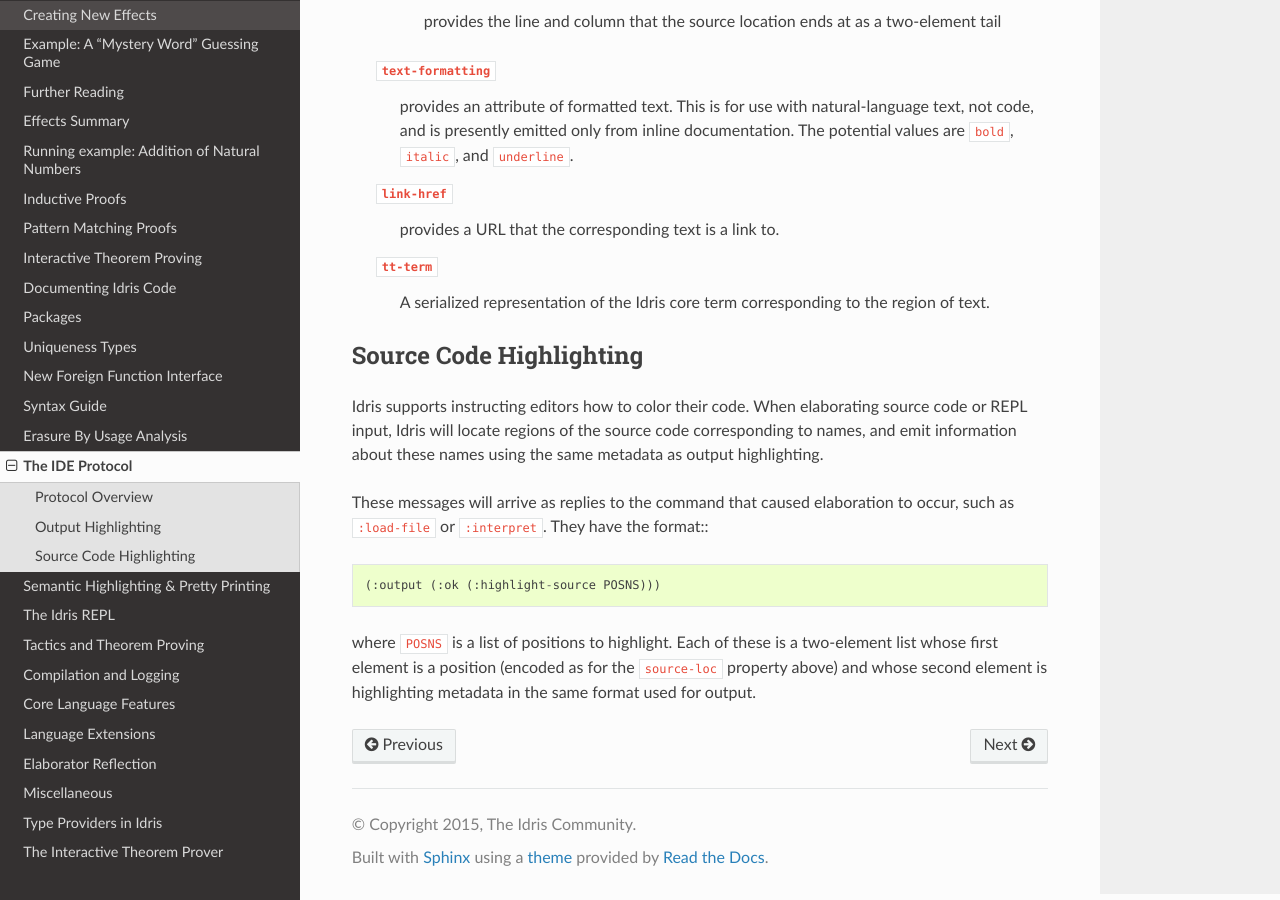
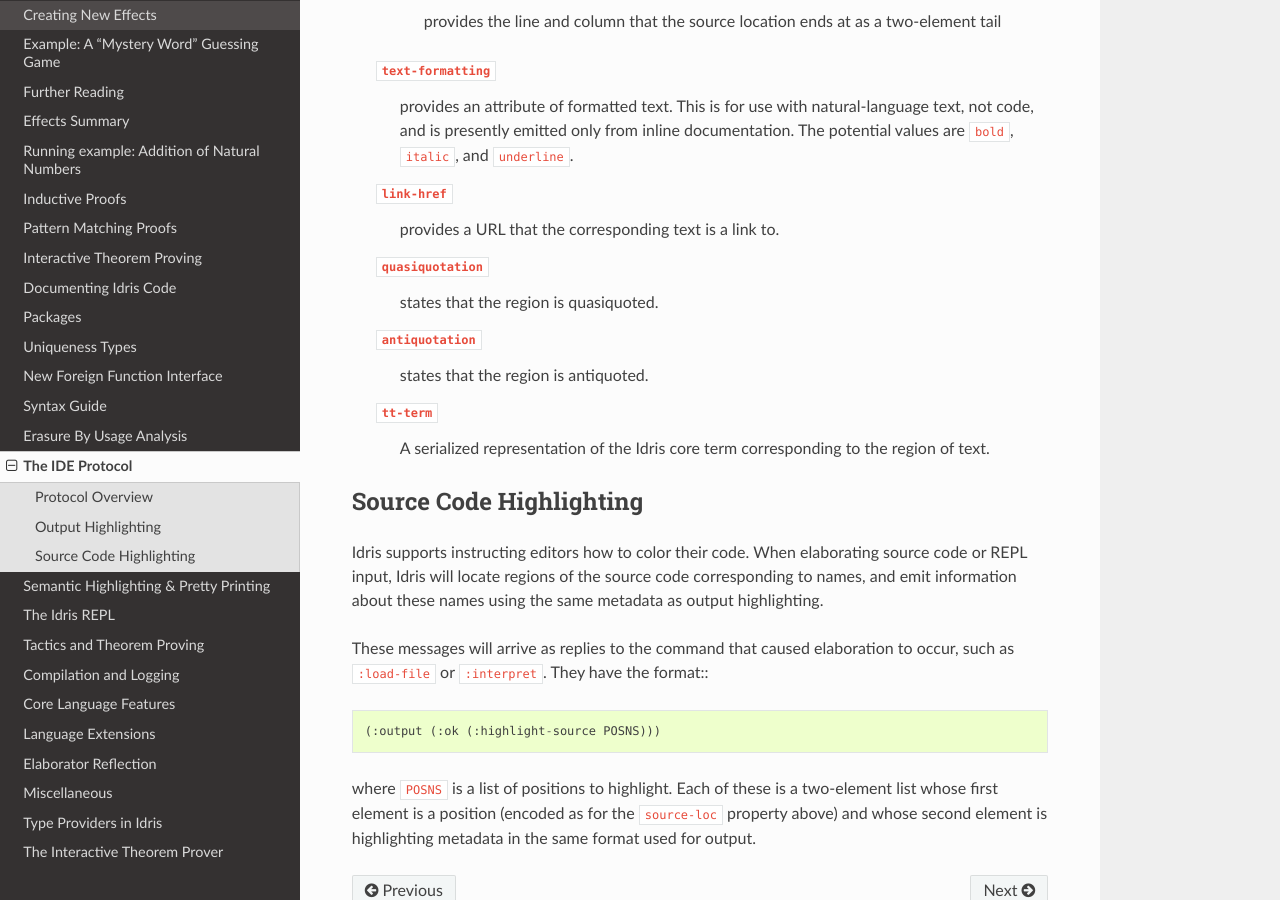
Before and after one commit to idris-lang/Idris-dev, a Sphinx documentation site: the page built from docs/reference/ide-protocol.rst, in a window 1280 px wide and 900 px high, scrolled down 4560 px. Built offline with Sphinx 7.4.7 and the Read the Docs theme 2.0.0, drawn with Linux system fonts in a browser that asks for light colours; formulas are drawn with MathJax 3.

Commit message:
Parser-driven highlighting of quasiquoted regions
Now, quasiquotation and antiquotation regions are annotated by the
parser, which can help editors.

```diff
--- a/docs/reference/ide-protocol.rst
+++ b/docs/reference/ide-protocol.rst
@@ -177,6 +177,12 @@
   ``link-href``
     provides a URL that the corresponding text is a link to.
 
+  ``quasiquotation``
+    states that the region is quasiquoted.
+
+  ``antiquotation``
+    states that the region is antiquoted.
+
   ``tt-term``
     A serialized representation of the Idris core term corresponding to the region of text.
 
```
Also changed, not shown: 4 other files.
